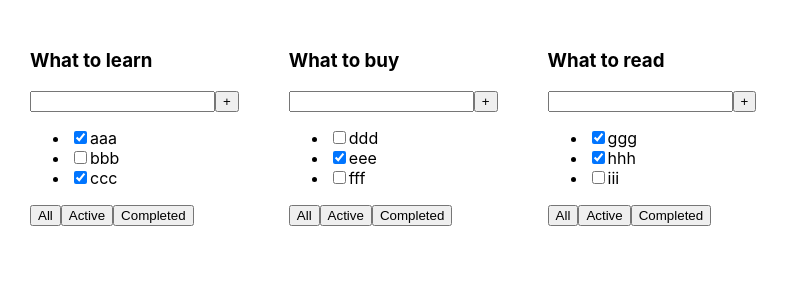
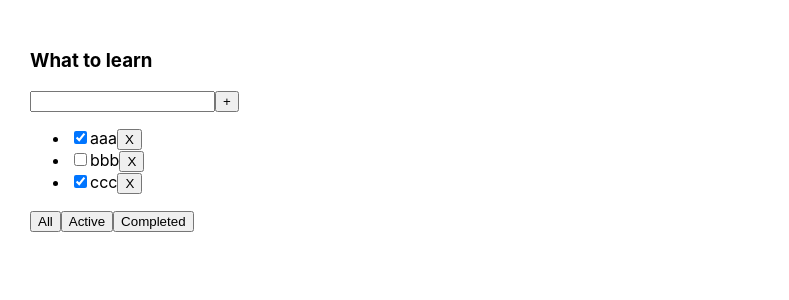
Before and after one commit to Alex8R/SuperToDoList, a React (Create React App) app: page / in a window 1280 px wide. Shown: the top 300 px of the page, without its empty margins (0-789 px from the left). Built offline with nearby package versions, Linux system fonts and the light colour scheme.

Commit message:
added todo's filter and useState hook

```diff
--- a/src/App.tsx
+++ b/src/App.tsx
@@ -1,8 +1,6 @@
-import React
-    from 'react';
+import React, {useState} from 'react';
 import './App.css';
-import TodoList
-    from "./components/TodoList";
+import TodoList from "./components/TodoList";
 
 export type TaskType = {
     id: number
@@ -10,8 +8,10 @@
     isDone: boolean
 }
 
+export type FilterValuesType = "all" | "completed" | "active";
+
 function App() {
-    const taskOne: Array<TaskType> = [{
+    const [tasks, setTasks] = useState<Array<TaskType>>([{
         id: 1,
         title: 'aaa',
         isDone: true
@@ -23,39 +23,27 @@
         id: 3,
         title: 'ccc',
         isDone: true
-    }];
-    const taskTwo: Array<TaskType> = [{
-        id: 4,
-        title: 'ddd',
-        isDone: false
-    }, {
-        id: 5,
-        title: 'eee',
-        isDone: true
-    }, {
-        id: 6,
-        title: 'fff',
-        isDone: false
-    }];
-    const taskThree: Array<TaskType> = [{
-        id: 7,
-        title: 'ggg',
-        isDone: true
-    }, {
-        id: 8,
-        title: 'hhh',
-        isDone: true
-    }, {
-        id: 9,
-        title: 'iii',
-        isDone: false
-    }];
+    }]);
+    const [filter, setFilter] = useState<FilterValuesType>("all");
+
+    function removeTask(taskId: number) {
+        setTasks(tasks.filter((task => task.id !== taskId)));
+    }
+
+    function changeFilter(filterValue: FilterValuesType) {
+        setFilter(filterValue);
+    }
+
+    let todoListTasks = tasks;
+    if (filter === "active") todoListTasks = tasks.filter(task => !task.isDone);
+    if (filter === "completed") todoListTasks = tasks.filter(task => task.isDone);
 
     return (
         <div className="App">
-            <TodoList title={'What to learn'} tasks={taskOne}/>
-            <TodoList title={'What to buy'} tasks={taskTwo}/>
-            <TodoList title={'What to read'} tasks={taskThree}/>
+            <TodoList title={'What to learn'}
+                      tasks={todoListTasks}
+                      removeTask={removeTask}
+                      changeFilter={changeFilter}/>
         </div>
     );
 }
--- a/src/components/TodoList.tsx
+++ b/src/components/TodoList.tsx
@@ -1,10 +1,15 @@
 import React
     from 'react';
-import {TaskType} from "../App";
+import {
+    FilterValuesType,
+    TaskType
+} from "../App";
 
 type TodoListPropsType = {
     title: string
     tasks: Array<TaskType>
+    removeTask: (taskId: number) => void
+    changeFilter: (filter: FilterValuesType) => void
 }
 
 function TodoList(props: TodoListPropsType) {
@@ -16,19 +21,22 @@
                 <button>+</button>
             </div>
             <ul>
-                {props.tasks.map(task => {
+                {
+                    props.tasks.map(task => {
                         return (
                             <li key={task.id}>
                                 <input type="checkbox" checked={task.isDone}/>
                                 <span>{task.title}</span>
+                                <button onClick={() => props.removeTask(task.id)}>X</button>
                             </li>
                         )
-                })}
+                    })
+                }
             </ul>
             <div>
-                <button>All</button>
-                <button>Active</button>
-                <button>Completed</button>
+                <button onClick={() => props.changeFilter("all")}>All</button>
+                <button onClick={() => props.changeFilter("active")}>Active</button>
+                <button onClick={() => props.changeFilter("completed")}>Completed</button>
             </div>
         </div>
     );
```
Lines whose indentation alone changed are shown as unchanged.
